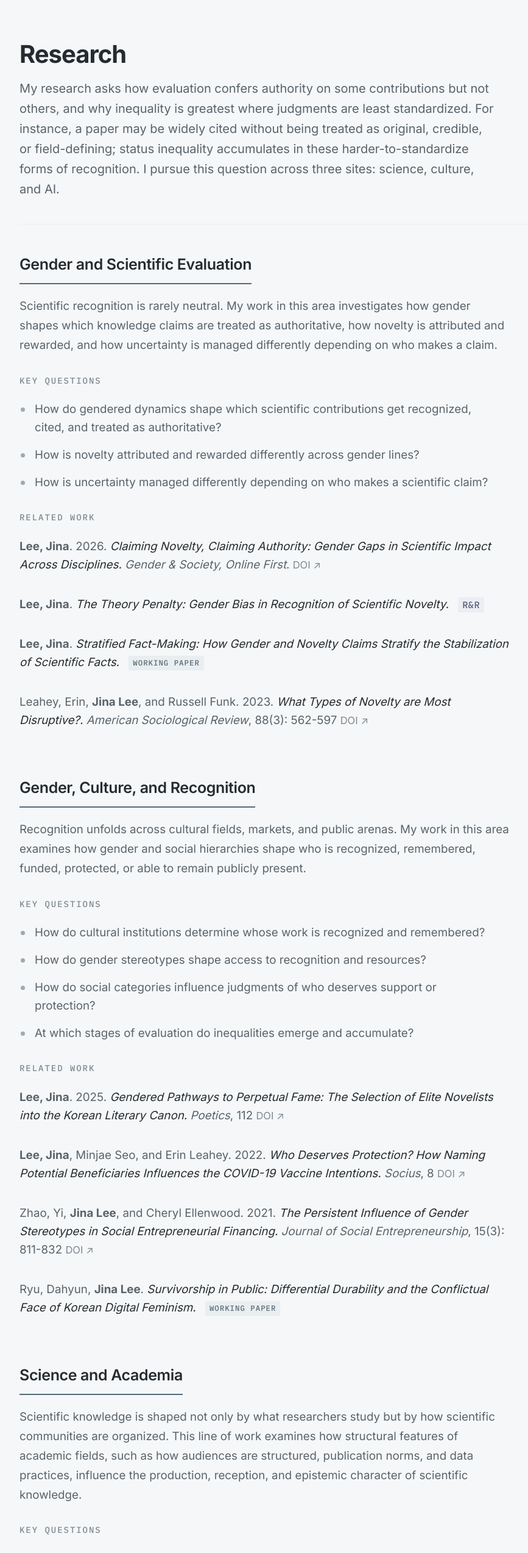
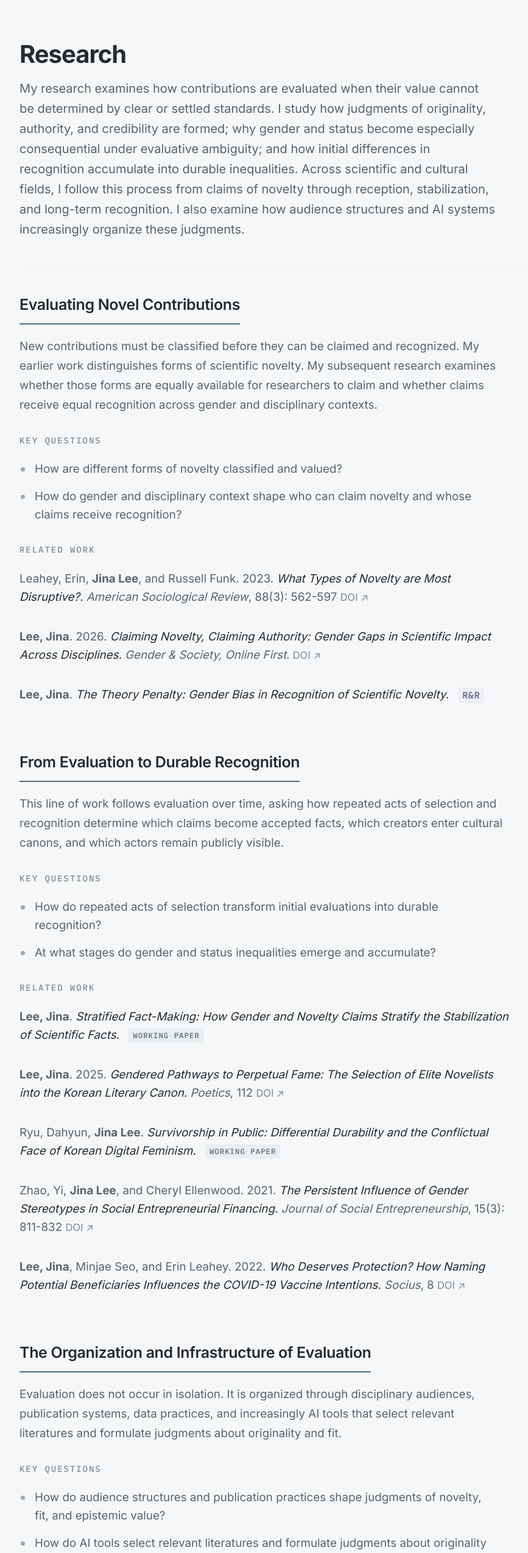
Before and after one commit to JinaLee-soc/jinalee-soc, a Next.js app: page /research in a window 1280 px wide. Shown: the part 80-2626 px from the top of the page at 61% size, without its empty margins (138-1005 px from the left). Built offline with nearby package versions, Linux system fonts and the light colour scheme; a web font is replaced by a local one.

Commit message:
Restructure research page around evaluation stages

```diff
--- a/src/content/i18n.ts
+++ b/src/content/i18n.ts
@@ -57,7 +57,7 @@ export const localeText = {
       'I study how evaluation systems reproduce gender inequality in science and in cultural fields.',
     headshotAlt: 'Jina Lee, Assistant Professor of Sociology',
     researchDescription:
-      'Research programs on gender inequality in evaluation systems across scientific and cultural fields.',
+      'Research on evaluative ambiguity, durable recognition, and the social and technical organization of judgment.',
     teachingDescription:
       'Teaching philosophy, courses, and classroom activities in sociology of culture, sociology of gender, social statistics, and technology and society.',
   },
@@ -117,7 +117,7 @@ export const localeText = {
       '저는 과학과 문화의 평가 체계가 젠더 불평등을 어떻게 재생산하는지 연구합니다.',
     headshotAlt: '사회학과 조교수 이진아',
     researchDescription:
-      '과학과 문화의 평가 체계에서 나타나는 젠더 불평등에 관한 연구입니다.',
+      '평가의 모호성, 지속적 인정, 그리고 판단을 조직하는 사회적·기술적 구조에 관한 연구입니다.',
     teachingDescription:
       '문화사회학, 젠더사회학, 사회통계학, 기술과 사회를 다루는 강의 철학과 과목 및 수업 활동입니다.',
   },
--- a/src/content/research.ts
+++ b/src/content/research.ts
@@ -9,62 +9,61 @@ export interface ResearchProgram {
 export interface ResearchPublication {
   citation: string
   status?: string
-  journal?: string  // venue shown next to badge for non-published papers
-  note?: string     // secondary line, e.g. "Manuscript available."
-  doi?: string      // DOI for published papers
+  journal?: string // venue shown next to badge for non-published papers
+  note?: string // secondary line, e.g. "Manuscript available."
+  doi?: string // DOI for published papers
 }
 
 export const researchIntro = {
-  summary: `My research examines how evaluation systems that appear objective reproduce gender hierarchies across scientific and cultural fields. I ask: whose contributions are recognized as valuable, and whose are discounted? Across these programs, I trace how gender bias operates through everyday evaluation practices and accumulates into durable inequalities.`,
+  summary: `My research examines how contributions are evaluated when their value cannot be determined by clear or settled standards. I study how judgments of originality, authority, and credibility are formed; why gender and status become especially consequential under evaluative ambiguity; and how initial differences in recognition accumulate into durable inequalities. Across scientific and cultural fields, I follow this process from claims of novelty through reception, stabilization, and long-term recognition. I also examine how audience structures and AI systems increasingly organize these judgments.`,
   methods: `My methods include computational text analysis, bibliometric analysis, and survey experiments.`,
 }
 
 export const researchPrograms: ResearchProgram[] = [
   {
-    id: 'scientific-evaluation',
-    title: 'Gender and Scientific Evaluation',
-    overview: `Scientific recognition is rarely neutral. My work in this area investigates how gender shapes which knowledge claims are treated as authoritative, how novelty is attributed and rewarded, and how uncertainty is managed differently depending on who makes a claim.`,
+    id: 'evaluating-novel-contributions',
+    title: 'Evaluating Novel Contributions',
+    overview: `New contributions must be classified before they can be claimed and recognized. My earlier work distinguishes forms of scientific novelty. My subsequent research examines whether those forms are equally available for researchers to claim and whether claims receive equal recognition across gender and disciplinary contexts.`,
     keyQuestions: [
-      'How do gendered dynamics shape which scientific contributions get recognized, cited, and treated as authoritative?',
-      'How is novelty attributed and rewarded differently across gender lines?',
-      'How is uncertainty managed differently depending on who makes a scientific claim?',
+      'How are different forms of novelty classified and valued?',
+      'How do gender and disciplinary context shape who can claim novelty and whose claims receive recognition?',
     ],
     publications: [
-      {
-        citation:
-          'Lee, Jina. "The Gender of Scientific Authority: Novelty Claims and Gender Gaps in Scientific Impact Across Disciplines."',
-        status: 'Forthcoming',
-        journal: 'Gender & Society',
-      },
-      {
-        citation:
-          'Lee, Jina. "The Theory Penalty: Gender Bias in Recognition of Scientific Novelty."',
-        status: 'Under Review',
-        note: 'Manuscript available.',
-      },
-      {
-        citation:
-          'Lee, Jina. "Who Faces More Doubt in Crisis? Gendered Patterns of Uncertainty in Reception of High-Stakes Science."',
-        status: 'In Progress',
-      },
       {
         citation:
           'Leahey, Erin, Jina Lee, Russell J. Funk. (2023). What Types of Novelty Are Most Disruptive? American Sociological Review, 88(3): 562–597.',
         status: 'Published',
         doi: '10.1177/00031224231168074',
       },
+      {
+        citation:
+          'Lee, Jina. (2026). "Claiming Novelty, Claiming Authority: Gender Gaps in Scientific Impact Across Disciplines."',
+        status: 'Published',
+        journal: 'Gender & Society',
+      },
+      {
+        citation:
+          'Lee, Jina. "The Theory Penalty: Gender Bias in Recognition of Scientific Novelty."',
+        status: 'Revise & Resubmit',
+        note: 'Manuscript available.',
+      },
     ],
   },
   {
-    id: 'cultural-evaluation',
-    title: 'Gender, Culture, and Markets',
-    overview: `Evaluation does not operate the same way for everyone. My work in this area examines how cultural fields and markets (from literary canons to entrepreneurial financing) embed gender biases that persist even when criteria appear neutral and merit-based.`,
+    id: 'durable-recognition',
+    title: 'From Evaluation to Durable Recognition',
+    overview: `This line of work follows evaluation over time, asking how repeated acts of selection and recognition determine which claims become accepted facts, which creators enter cultural canons, and which actors remain publicly visible.`,
     keyQuestions: [
-      'How do canonization processes in literature and culture embed and reproduce gender hierarchies?',
-      'How does critical recognition operate differently for men and women writers?',
-      'How are merit-based judgments shaped by gendered assumptions about universality and particularity?',
+      'How do repeated acts of selection transform initial evaluations into durable recognition?',
+      'At what stages do gender and status inequalities emerge and accumulate?',
     ],
     publications: [
+      {
+        citation:
+          'Lee, Jina. "Stratified Fact-Making: How Gender and Novelty Claims Stratify the Stabilization of Scientific Facts."',
+        status: 'Working Paper',
+        note: 'Manuscript available.',
+      },
       {
         citation:
           'Lee, Jina. (2025). Gendered Pathways to Perpetual Fame: The Selection of Elite Novelists into the Korean Literary Canon. Poetics, 112.',
@@ -73,19 +72,31 @@ export const researchPrograms: ResearchProgram[] = [
       },
       {
         citation:
+          'Ryu, Dahyun, Jina Lee. "Survivorship in Public: Differential Durability and the Conflictual Face of Korean Digital Feminism."',
+        status: 'Working Paper',
+        note: 'Manuscript available.',
+      },
+      {
+        citation:
           'Zhao, Yi, Jina Lee, Cheryl Ellenwood. (2021). The Persistent Influence of Gender Stereotypes in Social Entrepreneurial Financing. Journal of Social Entrepreneurship, 15(3): 811–832.',
         status: 'Published',
         doi: '10.1080/19420676.2021.2004206',
       },
+      {
+        citation:
+          'Lee, Jina, Minjae Seo, Erin Leahey. (2022). Who Deserves Protection? How Naming Potential Beneficiaries Influences the COVID-19 Vaccine Intentions. Socius, 8.',
+        status: 'Published',
+        doi: '10.1177/23780231221082422',
+      },
     ],
   },
   {
-    id: 'science-and-academia',
-    title: 'Science and Academia',
-    overview: `Scientific knowledge is shaped not only by what researchers study but by how scientific communities are organized. This line of work examines how structural features of academic fields, such as how audiences are structured, publication norms, and data practices, influence the production, reception, and epistemic character of scientific knowledge.`,
+    id: 'evaluation-infrastructure',
+    title: 'The Organization and Infrastructure of Evaluation',
+    overview: `Evaluation does not occur in isolation. It is organized through disciplinary audiences, publication systems, data practices, and increasingly AI tools that select relevant literatures and formulate judgments about originality and fit.`,
     keyQuestions: [
-      'How does audience structure shape the impact of domain-spanning innovation?',
-      'How do editorial and data sharing requirements shape the epistemic character of scientific articles?',
+      'How do audience structures and publication practices shape judgments of novelty, fit, and epistemic value?',
+      'How do AI tools select relevant literatures and formulate judgments about originality and fit?',
     ],
     publications: [
       {
@@ -96,22 +107,13 @@ export const researchPrograms: ResearchProgram[] = [
       },
       {
         citation:
-          'Bratt, Sarah, Erin Leahey, Yea-Eun Kwon, Charles Lassiter, Jina Lee, Charles Gomez. "Do Journal Data Sharing Requirements Promote Humility in Scientific Articles?"',
-        status: 'In Progress',
+          'Lee, Jina, Zhuofan Li. "Conceptual Divergence Analysis: Mapping a Researcher’s Conceptual Vocabulary Against the Literatures They Address."',
+        status: 'Revise & Resubmit',
       },
-    ],
-  },
-  {
-    id: 'other-work',
-    title: 'Other Work',
-    overview: `Not all evaluation concerns recognition or prestige. This work examines how social categorization and framing shape judgments of who deserves protection and resources.`,
-    keyQuestions: [],
-    publications: [
       {
         citation:
-          'Lee, Jina, Minjae Seo, Erin Leahey. (2022). Who Deserves Protection? How Naming Potential Beneficiaries Influences COVID-19 Vaccine Intentions. Socius, 8.',
-        status: 'Published',
-        doi: '10.1177/23780231221082422',
+          'Lassiter, Charles, Sarah Bratt, Erin Leahey, Charlie Gomez, Jina Lee, Yea-Eun Kwon. "Humble Reflections on the Intellectual Process of Developing a Text-based Measure of Humility in Inquiry."',
+        status: 'Forthcoming',
       },
     ],
   },
--- a/src/generated/site-content-ko.json
+++ b/src/generated/site-content-ko.json
@@ -1,7 +1,7 @@
 {
   "meta": {
     "source": "site-content-ko.docx",
-    "generated_at": "2026-07-17T22:26:56.886521+00:00"
+    "generated_at": "2026-07-20T01:34:54.392660+00:00"
   },
   "home": {
     "hero": [
@@ -16,66 +16,54 @@
   },
   "research": {
     "intro": [
-      "평가를 통해 어떤 기여에는 권위가 부여되고 다른 기여에는 그렇지 않은 이유, 그리고 판단이 가장 덜 표준화된 곳에서 왜 불평등이 가장 크게 나타나는지 질문합니다. 예를 들어, 어떤 논문은 널리 인용되면서도 독창적이거나 신뢰할 만하거나 해당 분야를 대표하는 연구로 받아들여지지 않을 수 있습니다. 지위 불평등은 바로 이러한 표준화하기 어려운 인정의 형태 속에서 누적됩니다. 이 질문을 과학, 문화, AI라는 세 영역에서 탐구합니다."
+      "제 연구는 기여의 가치를 명확하거나 확립된 기준으로 판단하기 어려울 때 평가가 어떻게 이루어지는지를 분석합니다. 독창성, 권위, 신뢰성에 대한 판단이 어떻게 형성되는지, 평가가 모호할수록 왜 젠더와 지위가 특히 중요해지는지, 그리고 인정의 초기 차이가 어떻게 지속적인 불평등으로 누적되는지를 연구합니다. 과학과 문화 영역을 가로질러 새로움의 주장부터 수용, 안정화, 장기적 인정에 이르는 과정을 추적합니다. 또한 청중 구조와 AI 시스템이 이러한 판단을 점점 더 어떻게 조직하는지도 살펴봅니다."
     ],
     "programs": [
       {
-        "title": "젠더와 과학적 평가",
+        "title": "새로운 기여의 평가",
         "overview": [
-          "과학적 인정은 중립적으로 이루어지지 않습니다. 젠더가 어떤 지식 주장을 권위 있는 것으로 만들고, 새로움을 누구에게 귀속·보상하며, 과학적 주장을 누가 제시하느냐에 따라 불확실성을 어떻게 다르게 관리하는지 분석합니다."
+          "새로운 기여는 주장되고 인정되기 전에 먼저 분류됩니다. 초기 연구에서는 과학적 새로움의 형태를 구분했습니다. 이후 연구에서는 연구자들이 이러한 형태의 새로움을 동등하게 주장할 수 있는지, 그리고 그러한 주장이 젠더와 학문 분야의 맥락에 따라 동등하게 인정받는지를 분석합니다."
         ],
         "key_questions": [
-          "젠더화된 평가 관행은 어떤 과학적 기여가 인정되고, 인용되며, 권위 있는 것으로 받아들여지는지를 어떻게 형성하는가?",
-          "과학적 새로움은 젠더에 따라 어떻게 다르게 귀속되고 보상되는가?",
-          "과학적 주장을 누가 제시하느냐에 따라 불확실성은 어떻게 다르게 관리되는가?"
+          "서로 다른 형태의 새로움은 어떻게 분류되고 평가되는가?",
+          "젠더와 학문 분야의 맥락은 누가 새로움을 주장할 수 있고 누구의 주장이 인정받는지를 어떻게 형성하는가?"
         ],
         "publications": [
+          "What Types of Novelty Are Most Disruptive?",
           "Claiming Novelty, Claiming Authority: Gender Gaps in Scientific Impact Across Disciplines",
-          "The Theory Penalty: Gender Bias in Recognition of Scientific Novelty",
-          "Stratified Fact-Making: How Gender and Novelty Claims Stratify the Stabilization of Scientific Facts",
-          "What Types of Novelty Are Most Disruptive?"
+          "The Theory Penalty: Gender Bias in Recognition of Scientific Novelty"
         ]
       },
       {
-        "title": "젠더, 문화, 그리고 인정",
+        "title": "평가에서 지속적 인정으로",
         "overview": [
-          "인정은 문화적 장, 시장, 공적 영역을 가로질러 형성됩니다. 젠더와 사회적 위계가 누가 인정받고 기억되며, 자금을 지원받고 보호받거나, 공적 공간에 계속 남을 수 있는지를 어떻게 형성하는지 분석합니다."
+          "이 연구는 평가가 시간에 따라 어떻게 전개되는지를 추적하며, 반복되는 선택과 인정이 어떤 주장을 받아들여진 사실로 만들고, 어떤 창작자를 문화적 정전에 편입하며, 어떤 행위자를 공적 공간에 계속 남게 하는지를 분석합니다."
         ],
         "key_questions": [
-          "문화 제도는 누구의 작업이 인정되고 기억될지를 어떻게 결정하는가?",
-          "젠더 고정관념은 인정과 자원에 대한 접근을 어떻게 형성하는가?",
-          "사회적 범주는 누가 지원이나 보호를 받을 자격이 있는지에 대한 판단에 어떤 영향을 미치는가?",
-          "불평등은 평가의 어느 단계에서 발생하고 축적되는가?"
+          "반복되는 선택은 초기 평가를 어떻게 지속적인 인정으로 전환하는가?",
+          "젠더와 지위에 따른 불평등은 어느 단계에서 발생하고 누적되는가?"
         ],
         "publications": [
+          "Stratified Fact-Making: How Gender and Novelty Claims Stratify the Stabilization of Scientific Facts",
           "Gendered Pathways to Perpetual Fame: The Selection of Elite Novelists into the Korean Literary Canon",
-          "Who Deserves Protection? How Naming Potential Beneficiaries Influences the COVID-19 Vaccine Intentions",
+          "Survivorship in Public: Differential Durability and the Conflictual Face of Korean Digital Feminism",
           "The Persistent Influence of Gender Stereotypes in Social Entrepreneurial Financing",
-          "Survivorship in Public: Differential Durability and the Conflictual Face of Korean Digital Feminism"
+          "Who Deserves Protection? How Naming Potential Beneficiaries Influences the COVID-19 Vaccine Intentions"
         ]
       },
       {
-        "title": "과학과 학계",
+        "title": "평가의 조직과 인프라",
         "overview": [
-          "과학적 지식은 연구자들이 무엇을 연구하는지뿐 아니라 과학 공동체가 어떻게 조직되는지에 의해 형성됩니다. 학문 분야의 청중 구조, 출판 규범, 데이터 관행과 같은 구조적 특성이 과학 지식의 생산과 수용, 인식론적 성격에 어떤 영향을 미치는지 분석합니다."
+          "평가는 고립된 상태에서 이루어지지 않습니다. 학문 분야의 청중, 출판 시스템, 데이터 관행, 그리고 관련 문헌을 선별하고 독창성과 적합성에 대한 판단을 구성하는 AI 도구를 통해 조직됩니다."
         ],
         "key_questions": [
-          "청중의 구조는 여러 영역을 가로지르는 혁신의 영향력을 어떻게 형성하는가?",
-          "편집 및 데이터 공유 요건은 과학 논문의 인식론적 성격을 어떻게 형성하는가?"
+          "청중 구조와 출판 관행은 새로움, 적합성, 인식론적 가치에 대한 판단을 어떻게 형성하는가?",
+          "AI 도구는 관련 문헌을 어떻게 선별하고 독창성과 적합성에 대한 판단을 어떻게 구성하는가?"
         ],
         "publications": [
           "Divide and Conquer? How Partitioned Audiences Shape the Impact of Domain-Spanning Innovation",
+          "Conceptual Divergence Analysis: Mapping a Researcher's Conceptual Vocabulary Against the Literatures They Address",
           "Humble Reflections on the Intellectual Process of Developing a Text-based Measure of Humility in Inquiry"
-        ]
-      },
-      {
-        "title": "AI와 연구 실천",
-        "overview": [
-          "최근에는 AI 도구가 연구의 속도나 규모를 넘어 연구 관행 자체를 어떻게 변화시키는지 살펴봅니다."
-        ],
-        "key_questions": [],
-        "publications": [
-          "Conceptual Divergence Analysis: Mapping a Researcher's Conceptual Vocabulary Against the Literatures They Address"
         ]
       }
     ]
--- a/src/generated/site-content.json
+++ b/src/generated/site-content.json
@@ -1,7 +1,7 @@
 {
   "meta": {
     "source": "site-content.docx",
-    "generated_at": "2026-07-17T22:26:53.294686+00:00"
+    "generated_at": "2026-07-20T01:33:11.832425+00:00"
   },
   "home": {
     "hero": [
@@ -16,66 +16,54 @@
   },
   "research": {
     "intro": [
-      "My research asks how evaluation confers authority on some contributions but not others, and why inequality is greatest where judgments are least standardized. For instance, a paper may be widely cited without being treated as original, credible, or field-defining; status inequality accumulates in these harder-to-standardize forms of recognition. I pursue this question across three sites: science, culture, and AI."
+      "My research examines how contributions are evaluated when their value cannot be determined by clear or settled standards. I study how judgments of originality, authority, and credibility are formed; why gender and status become especially consequential under evaluative ambiguity; and how initial differences in recognition accumulate into durable inequalities. Across scientific and cultural fields, I follow this process from claims of novelty through reception, stabilization, and long-term recognition. I also examine how audience structures and AI systems increasingly organize these judgments."
     ],
     "programs": [
       {
-        "title": "Gender and Scientific Evaluation",
+        "title": "Evaluating Novel Contributions",
         "overview": [
-          "Scientific recognition is rarely neutral. My work in this area investigates how gender shapes which knowledge claims are treated as authoritative, how novelty is attributed and rewarded, and how uncertainty is managed differently depending on who makes a claim."
+          "New contributions must be classified before they can be claimed and recognized. My earlier work distinguishes forms of scientific novelty. My subsequent research examines whether those forms are equally available for researchers to claim and whether claims receive equal recognition across gender and disciplinary contexts."
         ],
         "key_questions": [
-          "How do gendered dynamics shape which scientific contributions get recognized, cited, and treated as authoritative?",
-          "How is novelty attributed and rewarded differently across gender lines?",
-          "How is uncertainty managed differently depending on who makes a scientific claim?"
+          "How are different forms of novelty classified and valued?",
+          "How do gender and disciplinary context shape who can claim novelty and whose claims receive recognition?"
         ],
         "publications": [
+          "What Types of Novelty Are Most Disruptive?",
           "Claiming Novelty, Claiming Authority: Gender Gaps in Scientific Impact Across Disciplines",
-          "The Theory Penalty: Gender Bias in Recognition of Scientific Novelty",
-          "Stratified Fact-Making: How Gender and Novelty Claims Stratify the Stabilization of Scientific Facts",
-          "What Types of Novelty Are Most Disruptive?"
+          "The Theory Penalty: Gender Bias in Recognition of Scientific Novelty"
         ]
       },
       {
-        "title": "Gender, Culture, and Recognition",
+        "title": "From Evaluation to Durable Recognition",
         "overview": [
-          "Recognition unfolds across cultural fields, markets, and public arenas. My work in this area examines how gender and social hierarchies shape who is recognized, remembered, funded, protected, or able to remain publicly present."
+          "This line of work follows evaluation over time, asking how repeated acts of selection and recognition determine which claims become accepted facts, which creators enter cultural canons, and which actors remain publicly visible."
         ],
         "key_questions": [
-          "How do cultural institutions determine whose work is recognized and remembered?",
-          "How do gender stereotypes shape access to recognition and resources?",
-          "How do social categories influence judgments of who deserves support or protection?",
-          "At which stages of evaluation do inequalities emerge and accumulate?"
+          "How do repeated acts of selection transform initial evaluations into durable recognition?",
+          "At what stages do gender and status inequalities emerge and accumulate?"
         ],
         "publications": [
+          "Stratified Fact-Making: How Gender and Novelty Claims Stratify the Stabilization of Scientific Facts",
           "Gendered Pathways to Perpetual Fame: The Selection of Elite Novelists into the Korean Literary Canon",
-          "Who Deserves Protection? How Naming Potential Beneficiaries Influences the COVID-19 Vaccine Intentions",
+          "Survivorship in Public: Differential Durability and the Conflictual Face of Korean Digital Feminism",
           "The Persistent Influence of Gender Stereotypes in Social Entrepreneurial Financing",
-          "Survivorship in Public: Differential Durability and the Conflictual Face of Korean Digital Feminism"
+          "Who Deserves Protection? How Naming Potential Beneficiaries Influences the COVID-19 Vaccine Intentions"
         ]
       },
       {
-        "title": "Science and Academia",
+        "title": "The Organization and Infrastructure of Evaluation",
         "overview": [
-          "Scientific knowledge is shaped not only by what researchers study but by how scientific communities are organized. This line of work examines how structural features of academic fields, such as how audiences are structured, publication norms, and data practices, influence the production, reception, and epistemic character of scientific knowledge."
+          "Evaluation does not occur in isolation. It is organized through disciplinary audiences, publication systems, data practices, and increasingly AI tools that select relevant literatures and formulate judgments about originality and fit."
         ],
         "key_questions": [
-          "How does audience structure shape the impact of domain-spanning innovation?",
-          "How do editorial and data sharing requirements shape the epistemic character of scientific articles?"
+          "How do audience structures and publication practices shape judgments of novelty, fit, and epistemic value?",
+          "How do AI tools select relevant literatures and formulate judgments about originality and fit?"
         ],
         "publications": [
           "Divide and Conquer? How Partitioned Audiences Shape the Impact of Domain-Spanning Innovation",
+          "Conceptual Divergence Analysis: Mapping a Researcher's Conceptual Vocabulary Against the Literatures They Address",
           "Humble Reflections on the Intellectual Process of Developing a Text-based Measure of Humility in Inquiry"
-        ]
-      },
-      {
-        "title": "AI and Research Practice",
-        "overview": [
-          "A newer line of my work asks how AI tools are changing research practice itself, not just its speed or volume."
-        ],
-        "key_questions": [],
-        "publications": [
-          "Conceptual Divergence Analysis: Mapping a Researcher's Conceptual Vocabulary Against the Literatures They Address"
         ]
       }
     ]
```
Also changed, not shown: scripts/cv/site_content_ko_auto_translations.json (+13 -0 lines), 1 other file (tests, documents, lock files or other folders).
